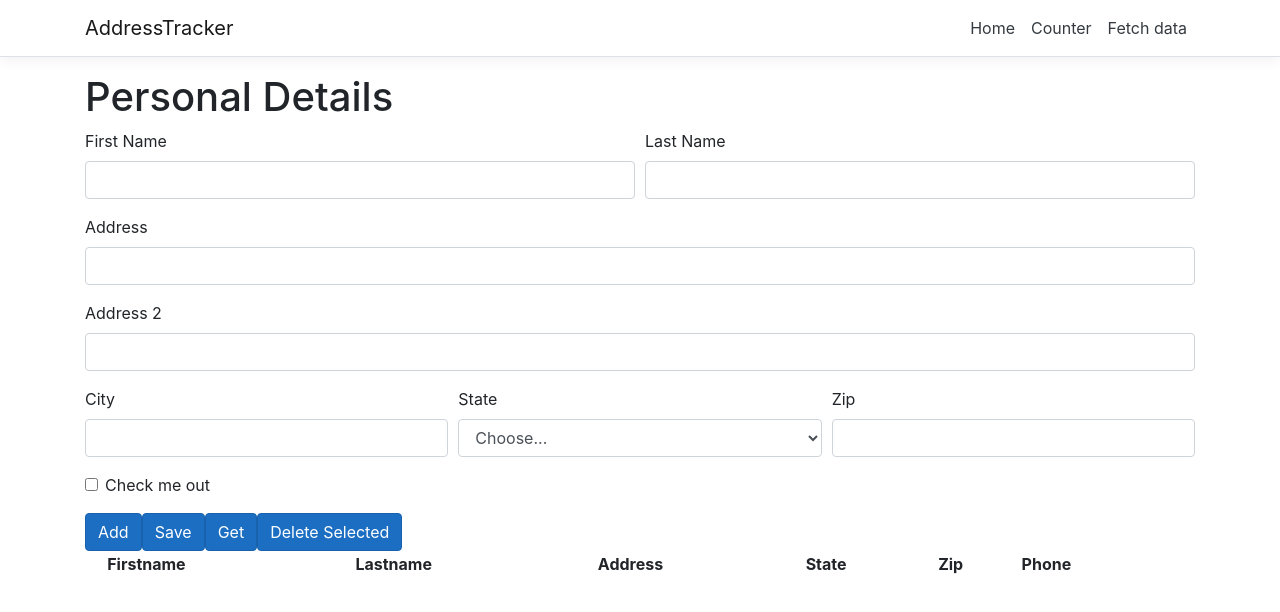
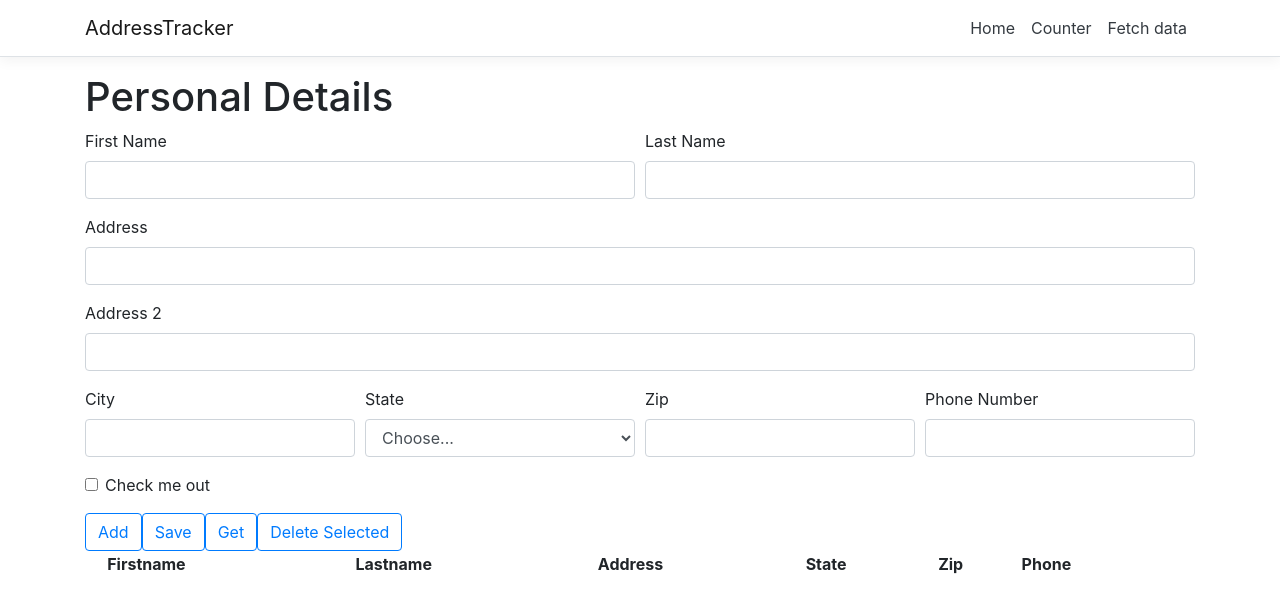
Before and after one commit to rajaniraju/ContactTracker, a React (Create React App) app in the folder ClientApp/: page / in a window 1280 px wide. Shown: the top 612 px of the page. Built offline with nearby package versions, Linux system fonts and the light colour scheme.

Commit message:
Page Refreshing when button is clicked because it is in form.Corrected it by adding e.preventDefault() in onclick in React

```diff
--- a/ClientApp/src/components/Home.js
+++ b/ClientApp/src/components/Home.js
@@ -45,7 +45,8 @@ export class Home extends Component {
       );
     });
   };
-  onSaveUserEntry = () => {
+  onSaveUserEntry = (e) => {
+    e.preventDefault();
     const person = {
       firstName: this.state.firstName,
       lastName: this.state.lastName,
@@ -100,7 +101,8 @@ export class Home extends Component {
     }
   };
 
-  getUserEntry = () => {
+  getUserEntry = (e) => {
+    e.preventDefault();
     fetch(`https://localhost:${this.portNumber}/WeatherForecast/GetPerson/`)
       .then((res) => res.text())
       .then((text) => {
@@ -130,7 +132,8 @@ export class Home extends Component {
       });
   };
 
-  deleteUserEntry = () => {
+  deleteUserEntry = (e) => {
+    e.preventDefault();
     let table = this.tableRef.current;
     const idIndex = 4;
     const checkBoxIndex = 0;
@@ -162,7 +165,8 @@ export class Home extends Component {
       });
   };
 
-  setUserEntry = () => {
+  setUserEntry = (e) => {
+    e.preventDefault();
     const person = {
       firstName: this.state.firstName,
       lastName: this.state.lastName,
@@ -297,28 +301,44 @@ export class Home extends Component {
                 onChange={this.handleTextOnChange}
               />
             </Form.Group>
+            <Form.Group as={Col} controlId="formGridPhone">
+              <Form.Label>Phone Number</Form.Label>
+              <Form.Control
+                name="phone"
+                value={this.state.phone}
+                onChange={this.handleTextOnChange}
+              />
+            </Form.Group>
           </Form.Row>
 
           <Form.Group id="formGridCheckbox">
             <Form.Check type="checkbox" label="Check me out" />
           </Form.Group>
 
-          <Button onClick={this.setUserEntry} variant="primary" type="submit">
+          <Button
+            onClick={this.setUserEntry}
+            variant="outline-primary"
+            type="submit"
+          >
             Add
           </Button>
           <Button
             onClick={this.onSaveUserEntry}
-            variant="primary"
+            variant="outline-primary"
             type="submit"
           >
             Save
           </Button>
-          <Button onClick={this.getUserEntry} variant="primary" type="submit">
+          <Button
+            onClick={this.getUserEntry}
+            variant="outline-primary"
+            type="submit"
+          >
             Get
           </Button>
           <Button
             onClick={this.deleteUserEntry}
-            variant="primary"
+            variant="outline-primary"
             type="submit"
           >
             Delete Selected
```
